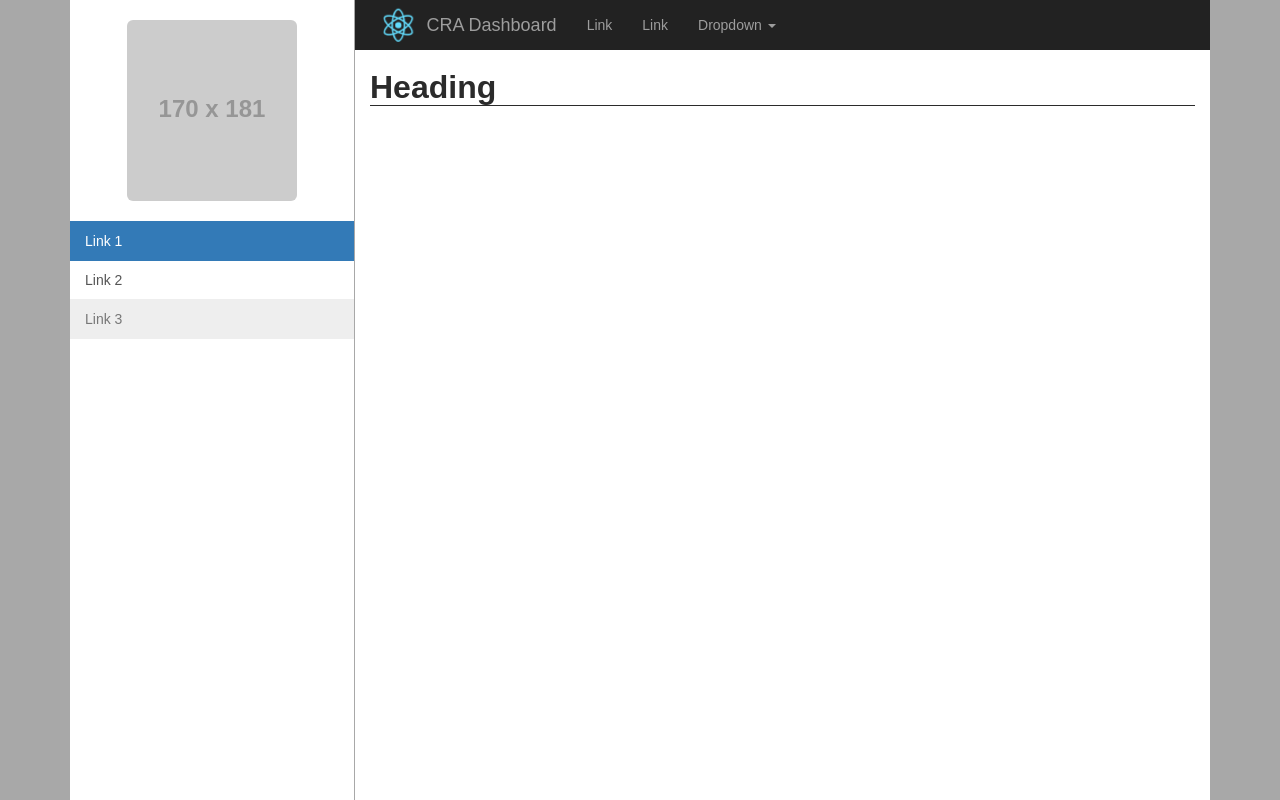
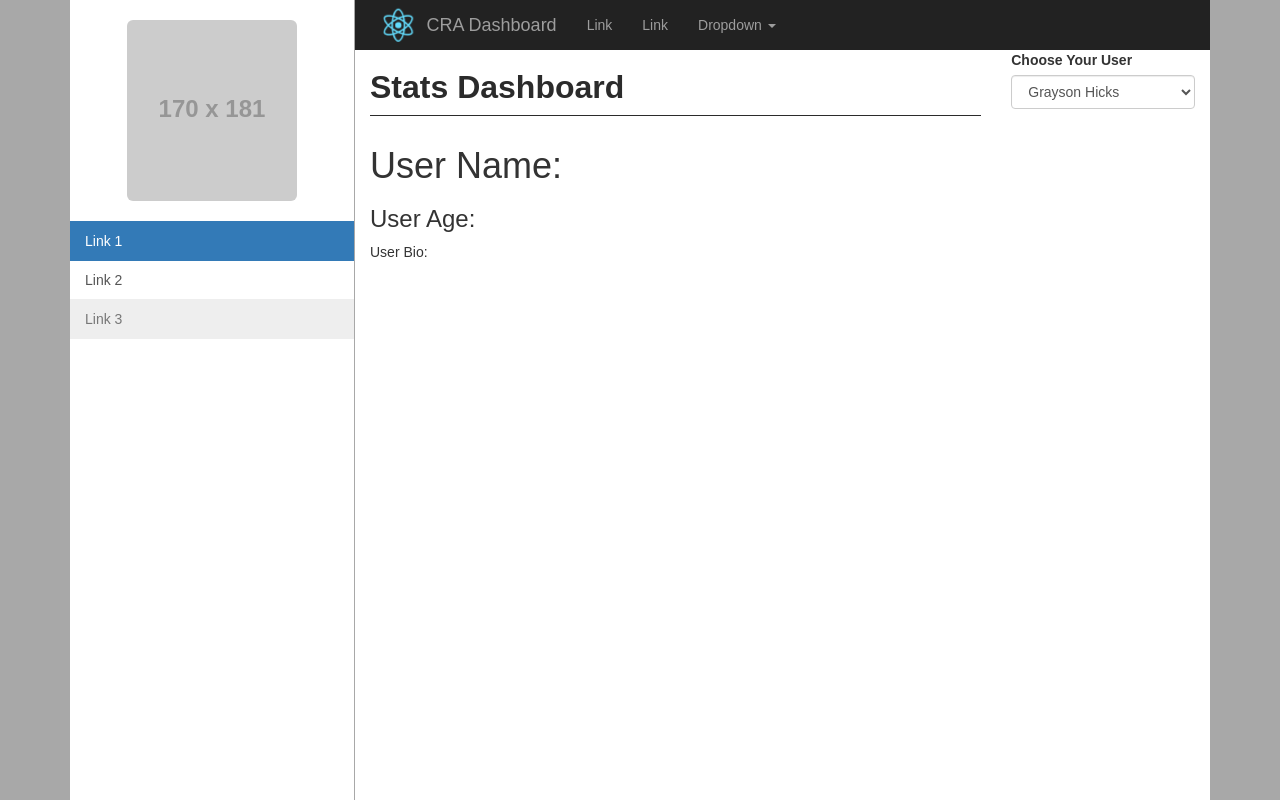
Before and after one commit to graysonhicks/dashboard, a React (Create React App) app: page / in a window 1280 px wide. Shown: the top 800 px of the page. Built offline with nearby package versions, Linux system fonts and the light colour scheme.

Commit message:
basic state update on select change

```diff
--- a/src/App.js
+++ b/src/App.js
@@ -6,9 +6,31 @@ import { Grid, Row, Col } from 'react-bootstrap';
 import HeadingComponent from './components/Heading/Heading-1';
 import NavbarComponent from './components/Navbar/Navbar';
 import SidebarComponent from './components/Sidebar/Sidebar'
+import UserSelectComponent from './components/UserSelect/UserSelect'
+import UserStatsComponent from './components/UserStats/UserStats'
 
 class App extends Component {
+  constructor(props) {
+    super(props);
+    this.state = {
+        user: {}
+    };
+
+    this.changeUser = this.changeUser.bind(this);
+  }
+
+  changeUser(e) {
+
+    this.setState({
+      user: {
+        name: e.target.value,
+        age: 27,
+        bio: "Lorem ipsum dolor sit amet, consectetur adipisicing elit, sed do eiusmod tempor incididunt ut labore et dolore magna aliqua. Ut enim ad minim veniam, quis nostrud exercitation ullamco laboris nisi ut aliquip ex ea commodo consequat. Duis aute irure dolor in reprehenderit in voluptate velit esse cillum dolore eu fugiat nulla pariatur. Excepteur sint occaecat cupidatat non proident, sunt in culpa qui officia deserunt mollit anim id est laborum."
+      }
+    });
+  }
   render() {
+      console.log(this.state);
     return (
       <div className="app">
           <Grid className="app-container">
@@ -18,8 +40,17 @@ class App extends Component {
               <Col xs={9} className="content-container">
                   <Row>
                        <NavbarComponent></NavbarComponent>
+                      <Col xs={9}>
+                          <HeadingComponent text="Stats Dashboard"></HeadingComponent>
+
+                      </Col>
+                      <Col xs={3}>
+                          <UserSelectComponent label="Choose Your User" changeUser={this.changeUser} user={this.state.user} ></UserSelectComponent>
+                      </Col>
+                  </Row>
+                  <Row>
                       <Col xs={12}>
-                          <HeadingComponent text="Heading"></HeadingComponent>
+                        <UserStatsComponent user={this.state.user}></UserStatsComponent>
                       </Col>
                   </Row>
               </Col>
--- a/src/components/Heading/Heading-1.css
+++ b/src/components/Heading/Heading-1.css
@@ -3,4 +3,5 @@
     font-size: 32px;
     color: #2B2B2B;
     border-bottom: 1px solid #2B2B2B;
+    padding-bottom: 10px;
 }
--- /dev/null
+++ b/src/components/UserSelect/UserSelect.js
@@ -0,0 +1,22 @@
+import React, { Component } from 'react';
+import { FormGroup, ControlLabel, FormControl } from 'react-bootstrap';
+import './UserSelect.css';
+
+class UserSelectComponent extends Component {
+
+  render() {
+    return (
+        <FormGroup controlId="formControlsSelect">
+          <ControlLabel>{this.props.label}</ControlLabel>
+          <FormControl componentClass="select" onChange={this.props.changeUser} placeholder="User">
+            <option value="Grayson Hicks">Grayson Hicks</option>
+            <option value="Thomas Merton">Thomas Merton</option>
+            <option value="Albert Einstein">Albert Einstein</option>
+          </FormControl>
+        </FormGroup>
+
+    );
+  }
+}
+
+export default UserSelectComponent;
--- /dev/null
+++ b/src/components/UserStats/UserStats.js
@@ -0,0 +1,22 @@
+import React, { Component } from 'react';
+import './UserStats.css';
+
+class UserStatsComponent extends Component {
+
+  defaultProps = {
+      user: {
+        name: "Thomas"
+      }
+  }
+  render() {
+    return (
+      <div className="user-stats-container">
+        <h1 className="user-heading">User Name: {this.props.user.name} </h1>
+        <h3>User Age: {this.props.user.age} </h3>
+        <p>User Bio: {this.props.user.bio} </p>
+      </div>
+    );
+  }
+}
+
+export default UserStatsComponent;
```
Also changed, not shown: src/components/UserSelect/UserSelect.css (added), src/components/UserStats/UserStats.css (added).
